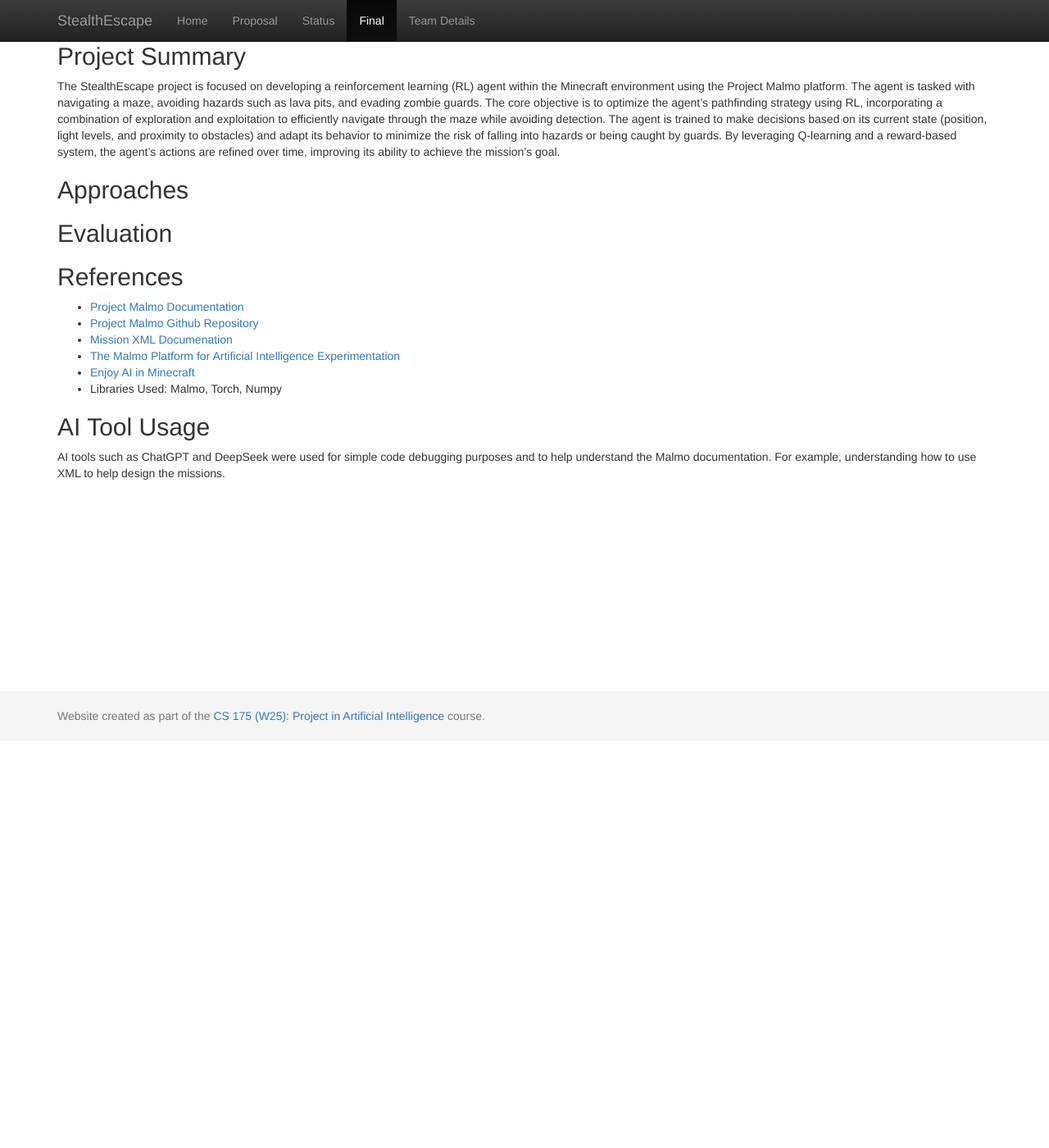
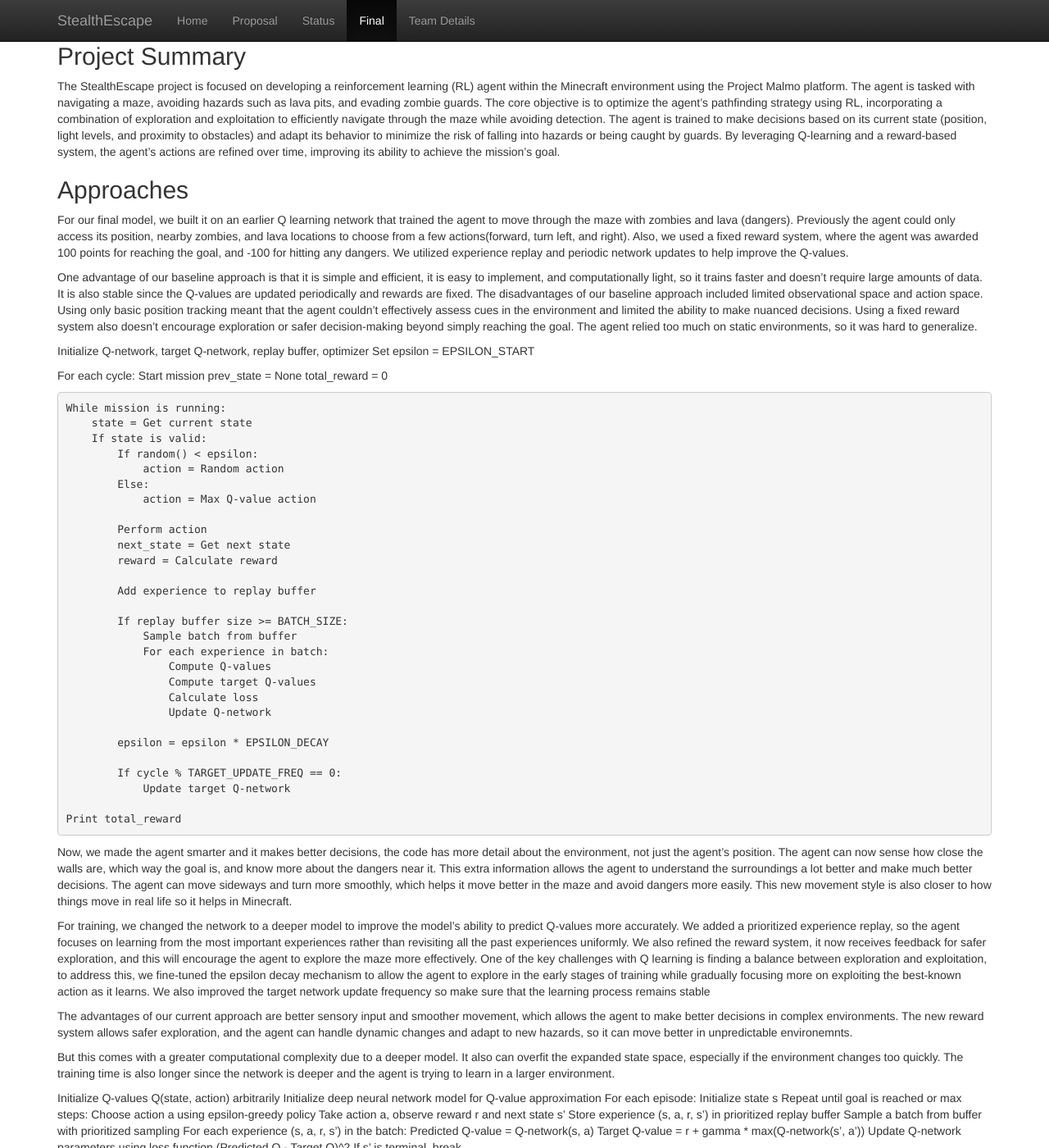
Before and after one commit to akarshanjain/StealthEscape, a Jekyll site: the page built from docs/final.md, in a window 1280 px wide and 1400 px high, scrolled down 497 px. Shown: the whole window at 82% size. Built offline with Jekyll 4.4.1, drawn with Linux system fonts in a browser that asks for light colours; some of the changed text lies outside the part shown.

Commit message:
approach

```diff
--- a/docs/final.md
+++ b/docs/final.md
@@ -13,6 +13,76 @@ The StealthEscape project is focused on developing a reinforcement learning (RL)
 a maze, avoiding hazards such as lava pits, and evading zombie guards. The core objective is to optimize the agent’s pathfinding strategy using RL, incorporating a combination of exploration and exploitation to efficiently navigate through the maze while avoiding detection. The agent is trained to make decisions based on its current state (position, light levels, and proximity to obstacles) and adapt its behavior to minimize the risk of falling into hazards or being caught by guards. By leveraging Q-learning and a reward-based system, the agent's actions are refined over time, improving its ability to achieve the mission's goal.
 
 ## Approaches
+For our final model, we built it on an earlier Q learning network that trained the agent to move through the maze with zombies and lava (dangers). Previously the agent could only access its position, nearby zombies, and lava locations to choose from a few actions(forward, turn left, and right). Also, we used a fixed reward system, where the agent was awarded 100 points for reaching the goal, and -100 for hitting any dangers. We utilized experience replay and periodic network updates to help improve the Q-values.
+
+One advantage of our baseline approach is that it is simple and efficient, it is easy to implement, and computationally light, so it trains faster and doesn't require large amounts of data. It is also stable since the Q-values are updated periodically and rewards are fixed.
+The disadvantages of our baseline approach included limited observational space and action space. Using only basic position tracking meant that the agent couldn't effectively assess cues in the environment and limited the ability to make nuanced decisions. Using a fixed reward system also doesn't encourage exploration or safer decision-making beyond simply reaching the goal. The agent relied too much on static environments, so it was hard to generalize.
+
+Initialize Q-network, target Q-network, replay buffer, optimizer
+Set epsilon = EPSILON_START
+
+For each cycle:
+    Start mission
+    prev_state = None
+    total_reward = 0
+
+    While mission is running:
+        state = Get current state
+        If state is valid:
+            If random() < epsilon:
+                action = Random action
+            Else:
+                action = Max Q-value action
+
+            Perform action
+            next_state = Get next state
+            reward = Calculate reward
+
+            Add experience to replay buffer
+
+            If replay buffer size >= BATCH_SIZE:
+                Sample batch from buffer
+                For each experience in batch:
+                    Compute Q-values
+                    Compute target Q-values
+                    Calculate loss
+                    Update Q-network
+
+            epsilon = epsilon * EPSILON_DECAY
+
+            If cycle % TARGET_UPDATE_FREQ == 0:
+                Update target Q-network
+
+    Print total_reward
+
+
+Now, we made the agent smarter and it makes better decisions, the code has more detail about the environment, not just the agent's position. The agent can now sense how close the walls are, which way the goal is, and know more about the dangers near it. This extra information allows the agent to understand the surroundings a lot better and make much better decisions. The agent can move sideways and turn more smoothly, which helps it move better in the maze and avoid dangers more easily. This new movement style is also closer to how things move in real life so it helps in Minecraft.
+
+For training, we changed the network to a deeper model to improve the model's ability to predict Q-values more accurately. We added a prioritized experience replay, so the agent focuses on learning from the most important experiences rather than revisiting all the past experiences uniformly. We also refined the reward system, it now receives feedback for safer exploration, and this will encourage the agent to explore the maze more effectively. One of the key challenges with Q learning is finding a balance between exploration and exploitation, to address this, we fine-tuned the epsilon decay mechanism to allow the agent to explore in the early stages of training while gradually focusing more on exploiting the best-known action as it learns. We also improved the target network update frequency so make sure that the learning process remains stable
+
+The advantages of our current approach are better sensory input and smoother movement, which allows the agent to make better decisions in complex environments.
+The new reward system allows safer exploration, and the agent can handle dynamic changes and adapt to new hazards, so it can move better in unpredictable environemnts.
+
+But this comes with a greater computational complexity due to a deeper model. It also can overfit the expanded state space, especially if the environment changes too quickly. The training time is also longer since the network is deeper and the agent is trying to learn in a larger environment.
+
+
+Initialize Q-values Q(state, action) arbitrarily
+Initialize deep neural network model for Q-value approximation
+For each episode:
+    Initialize state s
+    Repeat until goal is reached or max steps:
+        Choose action a using epsilon-greedy policy
+        Take action a, observe reward r and next state s'
+        Store experience (s, a, r, s') in prioritized replay buffer
+        Sample a batch from buffer with prioritized sampling
+        For each experience (s, a, r, s') in the batch:
+            Predicted Q-value = Q-network(s, a)
+            Target Q-value = r + gamma * max(Q-network(s', a'))
+            Update Q-network parameters using loss function (Predicted Q - Target Q)^2
+        If s' is terminal, break
+
+
+
 
 
 ## Evaluation
```
